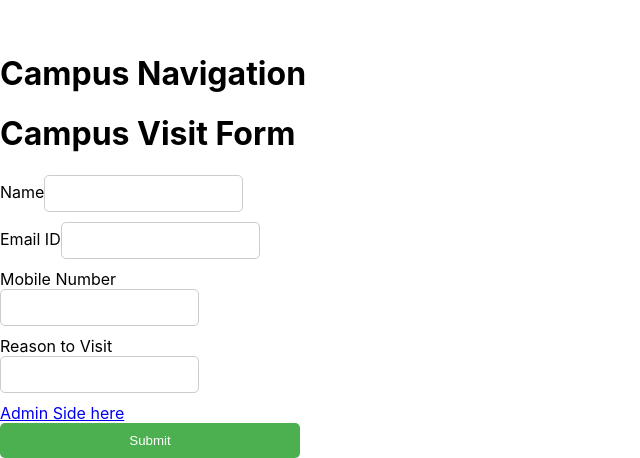
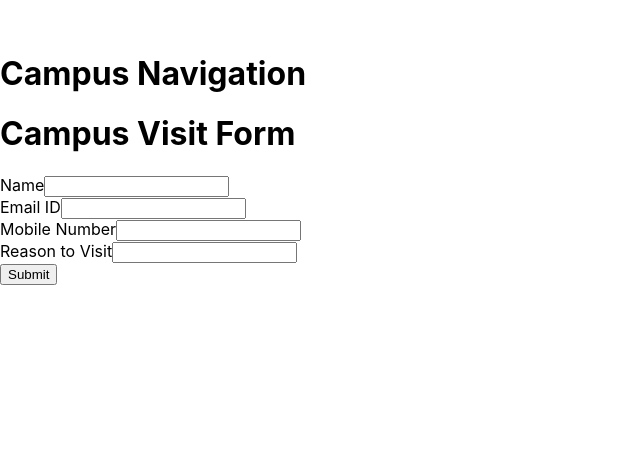
Before and after one commit to jaydipchangani/Campus_Pathfinder, a React (Create React App) app: page /userform in a window 1280 px wide. Shown: the part 2392-2850 px from the top of the page, without its empty margins (0-640 px from the left). After the commit the page ends 2677 px from the top, so only its background shows below. Built offline with nearby package versions, Linux system fonts and the light colour scheme.

Commit message:
init commit

```diff
--- a/src/AdminLogin.css
+++ /dev/null
@@ -1,38 +0,0 @@
-.admin-login-container {
-    display: flex;
-    flex-direction: column;
-    align-items: center;
-    justify-content: center;
-    height: 100vh;
-    background-color: #f5f5f5;
-  }
-
-  h2 {
-    margin-bottom: 20px;
-  }
-
-  form {
-    display: flex;
-    flex-direction: column;
-    width: 300px;
-  }
-
-  input {
-    margin-bottom: 10px;
-    padding: 10px;
-    border-radius: 5px;
-    border: 1px solid #ccc;
-  }
-
-  button {
-    padding: 10px;
-    border-radius: 5px;
-    border: none;
-    background-color: #4caf50;
-    color: white;
-    cursor: pointer;
-  }
-
-  button:hover {
-    background-color: #45a049;
-  }
--- a/src/AdminLogin.js
+++ /dev/null
@@ -1,39 +0,0 @@
-import React, { useState } from 'react';
-import './AdminLogin.css';
-import Header from './header';
-
-function AdminLogin() {
-  const [username, setUsername] = useState('');
-  const [password, setPassword] = useState('');
-
-  const handleSubmit = (event) => {
-    event.preventDefault();
-    // Handle form submission here
-  };
-
-  return (
-    <>
-    <Header/>
-    <div className="admin-login-container">
-      <h2>Admin Login</h2>
-      <form onSubmit={handleSubmit}>
-        <input
-          type="text"
-          placeholder="Username"
-          value={username}
-          onChange={(e) => setUsername(e.target.value)}
-        />
-        <input
-          type="password"
-          placeholder="Password"
-          value={password}
-          onChange={(e) => setPassword(e.target.value)}
-        />
-        <button type="submit">Login</button>
-      </form>
-    </div>
-    </>
-  );
-}
-
-export default AdminLogin;
--- a/src/App.js
+++ b/src/App.js
@@ -5,7 +5,6 @@ import Home from './home';
 import Explore from './Explore';
 import List from './List';
 import Userform from './user_form';
-import AdminLogin from './AdminLogin';
 
 function App() {
   return (
@@ -15,7 +14,7 @@ function App() {
         <Route path='/explore' element={<Explore/>}/>
         <Route path='/list' element={<List/>}/>
         <Route path='/userform' element={<Userform/>}/>
-        <Route path='/admin' element={<AdminLogin/>}/>
+
       </Routes>
     </Router>
   );
--- a/src/Explore.js
+++ b/src/Explore.js
@@ -29,10 +29,11 @@ function Explore() {
           </div>
         </Link>
 
+        <Link to='/list'>
         <div class="bg-white min-h-38 max-h-42 max-w-40 rounded-lg float-right m-2 shadow-lg border-2">
           <img src='./clg.png' class="h-28 w-32 rounded-lg" alt='main' ></img>
           <h1 class="text-center text-xl pb-1 font-semibold">Colleges</h1>
-        </div>
+        </div></Link>
 
         <div class="bg-white min-h-38 max-h-42 max-w-40 rounded-lg float-left m-2 shadow-lg border-2">
           <img src='./mess.jpg' class="h-28 w-32 rounded-lg m-" alt='main' ></img>
--- a/src/index.js
+++ b/src/index.js
@@ -4,7 +4,7 @@ import './index.css';
 import App from './App';
 import uform from './user_form';
 import reportWebVitals from './reportWebVitals';
-import AdminLogin from './AdminLogin';
+
 
 const root = ReactDOM.createRoot(document.getElementById('root'));
 root.render(
--- a/src/user_form.js
+++ b/src/user_form.js
@@ -66,7 +66,7 @@ const CampusVisitForm = () => {
             value={reason}
             onChange={(e) => setReason(e.target.value)}
           />
-          <Link to="./admin">Admin Side here</Link><button
+          <button
             className="bg-blue-500 hover:bg-blue-700 text-white font-bold py-2 px-4 rounded focus:outline-none focus:shadow-outline"
             type="submit"
           >
```
